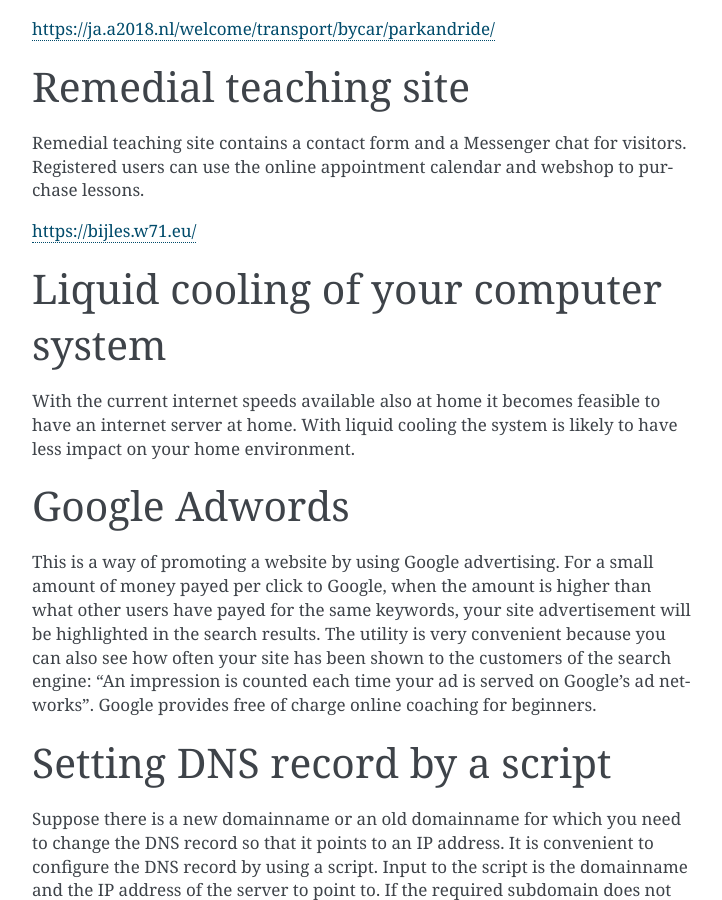
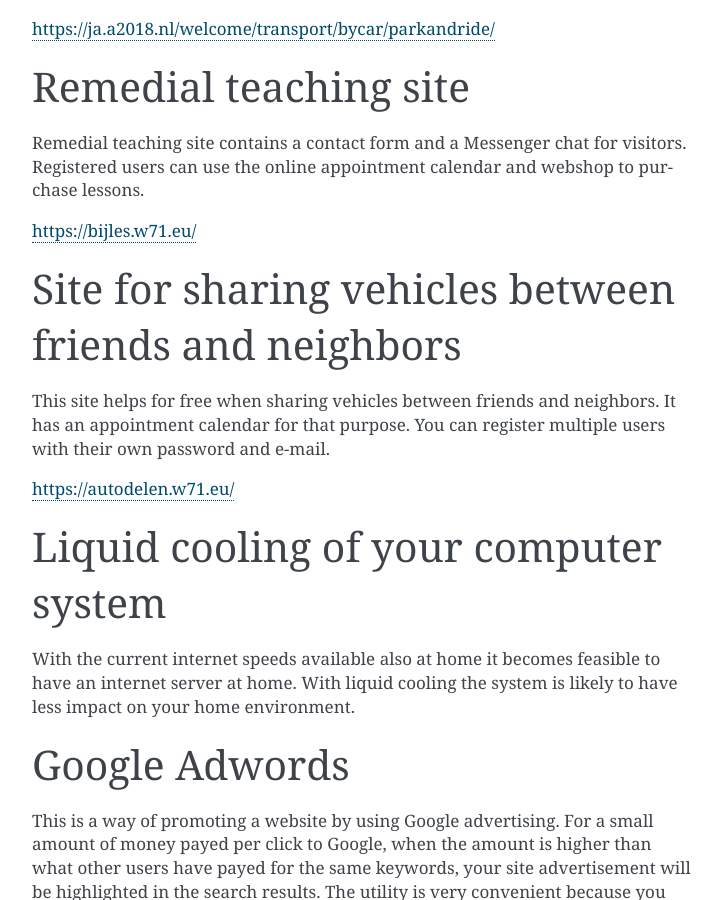
Before and after one commit to kresimir71/gigs, a Sphinx documentation site: the page built from docs/gigs.rst, in a window 1280 px wide and 900 px high, scrolled down 2626 px. Shown: the whole window, without its empty margins (388-1110 px from the left). Built offline with Sphinx 7.4.7, drawn with Linux system fonts in a browser that asks for light colours; some of the changed text lies outside the part shown.

Commit message:
Update gigs.rst

```diff
--- a/docs/gigs.rst
+++ b/docs/gigs.rst
@@ -100,6 +100,13 @@ Remedial teaching site
 Remedial teaching site contains a contact form and a Messenger chat for visitors. Registered users can use the online appointment calendar and webshop to purchase lessons.
 
 https://bijles.w71.eu/
+
+Site for sharing vehicles between friends and neighbors
+###################################################################
+
+This site helps for free when sharing vehicles between friends and neighbors. It has an appointment calendar for that purpose. You can register multiple users with their own password and e-mail.
+
+https://autodelen.w71.eu/
 
 Liquid cooling of your computer system
 #############################################################
```
